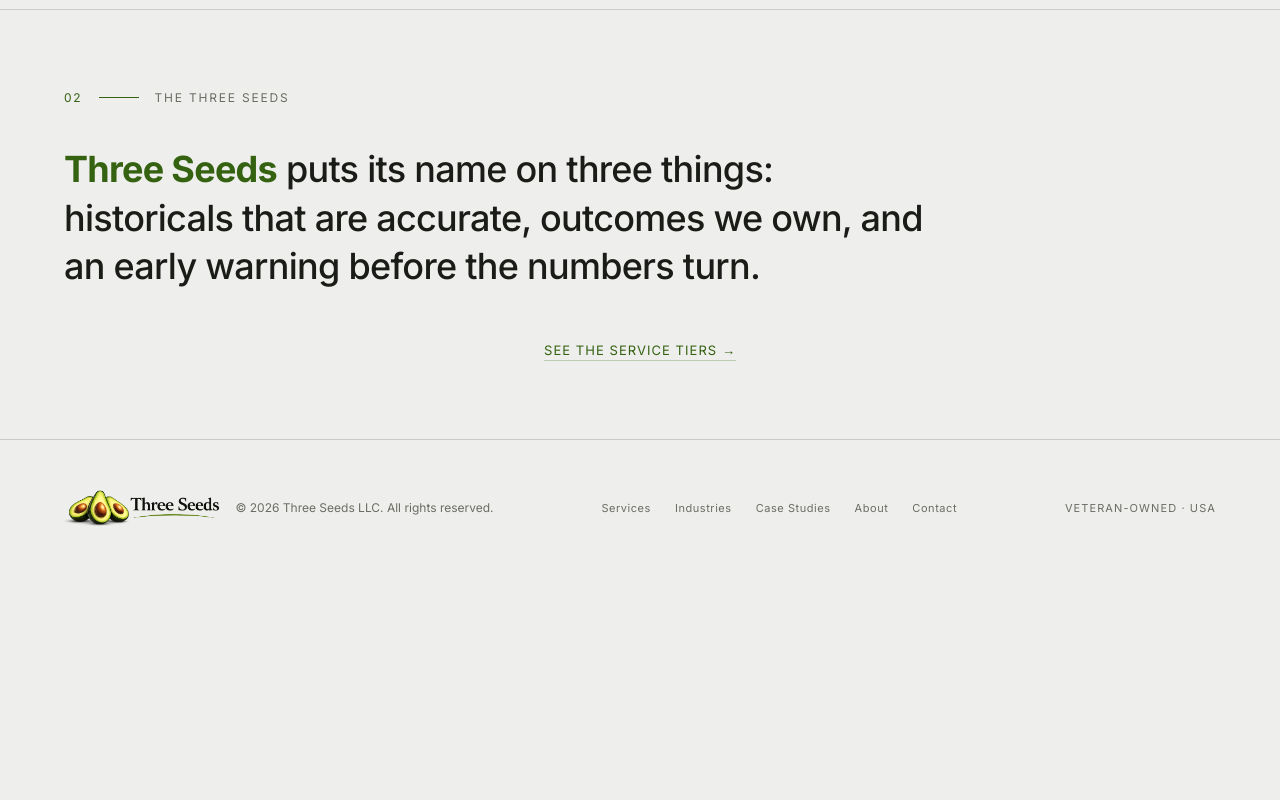
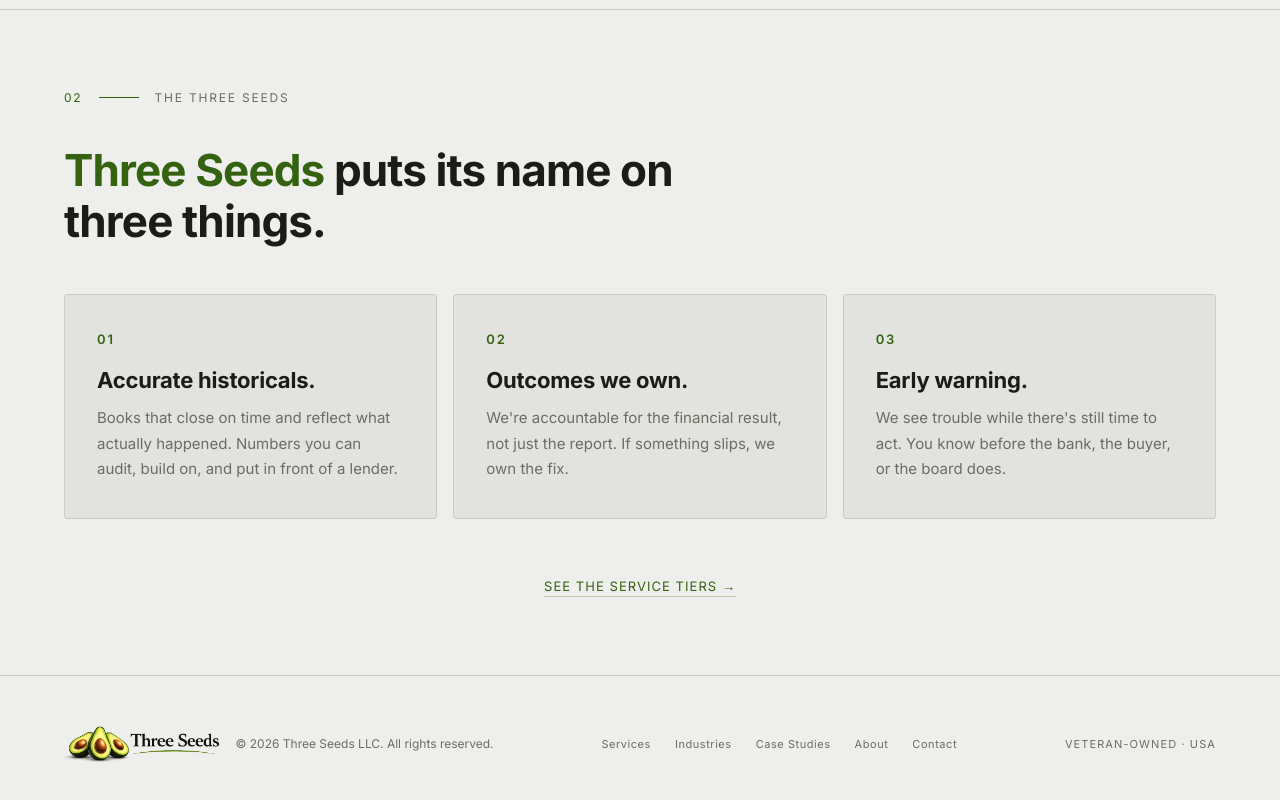
Before and after one commit to zindarobert-dev/npf-site, a React (Vite) app: page / in a window 1280 px wide. Shown: the part 1750-2550 px from the top of the page. Before the commit the page ends 2326 px from the top, so only its background shows below. Built offline with nearby package versions, Linux system fonts and the light colour scheme.

Commit message:
Expand Three Seeds section into 3-card grid with elaborated commitments
Co-Authored-By: Claude Opus 4.7 (1M context) <noreply@anthropic.com>

```diff
--- a/src/pages/Home.jsx
+++ b/src/pages/Home.jsx
@@ -86,15 +86,51 @@ export default function Home() {
       {/* ═══ THE THREE SEEDS ═══ */}
       <Section style={{ borderTop: `1px solid ${C.border}` }}>
         <SectionLabel label="The Three Seeds" number="02" />
-        <p style={{
-          fontFamily: "'Inter', sans-serif", fontSize: "clamp(24px, 3.2vw, 36px)",
-          fontWeight: 500, lineHeight: 1.35, maxWidth: 880, letterSpacing: "-0.02em",
-          color: C.dark, margin: 0,
+        <h2 style={{
+          fontFamily: "'Inter', sans-serif", fontSize: "clamp(28px, 4vw, 44px)",
+          fontWeight: 700, lineHeight: 1.15, maxWidth: 720, marginBottom: 48, letterSpacing: "-0.02em",
         }}>
-          <span style={{ color: C.accent, fontWeight: 700 }}>Three Seeds</span> puts its name on three things:
-          historicals that are accurate, outcomes we own, and an early warning before the numbers turn.
-        </p>
-        <div style={{ marginTop: 48, textAlign: "center" }}>
+          <span style={{ color: C.accent }}>Three Seeds</span> puts its name on three things.
+        </h2>
+        <div style={{ display: "grid", gridTemplateColumns: "repeat(auto-fit, minmax(280px, 1fr))", gap: 16 }}>
+          {[
+            {
+              num: "01",
+              title: "Accurate historicals.",
+              desc: "Books that close on time and reflect what actually happened. Numbers you can audit, build on, and put in front of a lender.",
+            },
+            {
+              num: "02",
+              title: "Outcomes we own.",
+              desc: "We're accountable for the financial result, not just the report. If something slips, we own the fix.",
+            },
+            {
+              num: "03",
+              title: "Early warning.",
+              desc: "We see trouble while there's still time to act. You know before the bank, the buyer, or the board does.",
+            },
+          ].map(({ num, title, desc }) => (
+            <div key={num} style={{
+              background: C.bgCard, border: `1px solid ${C.border}`,
+              padding: "36px 32px", borderRadius: 3, position: "relative",
+              display: "flex", flexDirection: "column",
+            }}>
+              <span style={{
+                fontFamily: "'Inter', sans-serif", fontSize: 13, fontWeight: 600,
+                color: C.accent, letterSpacing: "0.14em", display: "block", marginBottom: 20,
+              }}>{num}</span>
+              <h3 style={{
+                fontFamily: "'Inter', sans-serif", fontSize: 22, fontWeight: 700,
+                color: C.dark, margin: "0 0 12px 0", letterSpacing: "-0.01em",
+              }}>{title}</h3>
+              <p style={{
+                fontFamily: "'Inter', sans-serif", fontSize: 15, color: C.gray,
+                lineHeight: 1.7, margin: 0,
+              }}>{desc}</p>
+            </div>
+          ))}
+        </div>
+        <div style={{ marginTop: 56, textAlign: "center" }}>
           <Link to="/services" style={{
             color: C.accent, fontFamily: "'Inter', sans-serif", fontSize: 13,
             letterSpacing: "0.08em", textDecoration: "none", borderBottom: `1px solid ${C.accent}44`,
```
